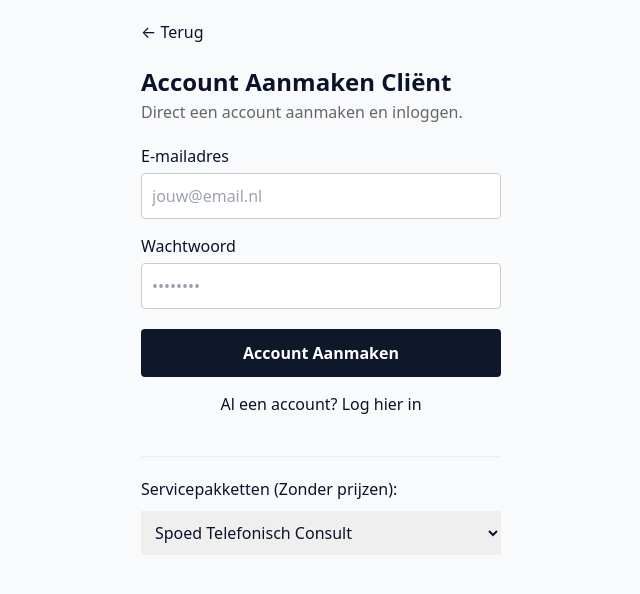
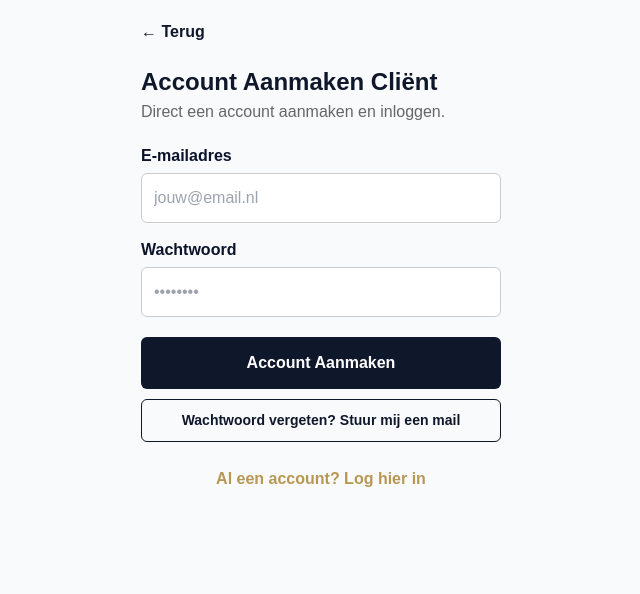
Before and after one commit to fhbzc8gt58-a11y/advocaat-direct, a Next.js app: page / in a window 1280 px wide. Shown: the top 594 px of the page, without its empty margins (319-959 px from the left). Built offline with nearby package versions, Linux system fonts and the light colour scheme.

Commit message:
Update page.tsx

```diff
--- a/app/page.tsx
+++ b/app/page.tsx
@@ -8,18 +8,26 @@ export default function RegisterPage() {
   const [email, setEmail] = useState('');
   const [password, setPassword] = useState('');
   const [loading, setLoading] = useState(false);
+  const [message, setMessage] = useState('');
   const [error, setError] = useState('');
   const router = useRouter();
 
+  // Registreren zonder verificatiemail-problemen
   const handleRegister = async (e: React.FormEvent) => {
     e.preventDefault();
     setLoading(true);
     setError('');
+    setMessage('');
 
     try {
-      // Simuleer of voer hier je Supabase registratie uit
-      // Omdat verificatie uitstaat, kan de gebruiker direct door of inloggen
-      router.push('/dashboard');
+      // Pas dit aan naar jouw eigen Supabase client aanroep indien nodig:
+      // const { error } = await supabase.auth.signUp({ email, password });
+      // if (error) throw error;
+
+      setMessage('Account succesvol aangemaakt! Je kunt nu inloggen.');
+      setTimeout(() => {
+        router.push('/login'); // Stuurt netjes door naar de inlogpagina
+      }, 2000);
     } catch (err: any) {
       setError(err.message || 'Er is een fout opgetreden bij registratie.');
     } finally {
@@ -27,11 +35,31 @@ export default function RegisterPage() {
     }
   };
 
+  // Wachtwoord vergeten functionaliteit via Supabase
+  const handleForgotPassword = async () => {
+    if (!email) {
+      setError('Vul eerst je e-mailadres hierboven in om je wachtwoord te resetten.');
+      return;
+    }
+
+    try {
+      // const { error } = await supabase.auth.resetPasswordForEmail(email, {
+      //   redirectTo: 'https://mijnadvocaat.online/update-password',
+      // });
+      // if (error) throw error;
+
+      setMessage('Als dit e-mailadres bestaat, is er een herstelmail verstuurd!');
+      setError('');
+    } catch (err: any) {
+      setError(err.message || 'Kon geen resetmail versturen.');
+    }
+  };
+
   return (
-    <div style={{ padding: '20px', maxWidth: '400px', margin: '0 auto' }}>
-      <Link href="/">← Terug</Link>
+    <div style={{ padding: '20px', maxWidth: '400px', margin: '0 auto', fontFamily: 'sans-serif' }}>
+      <Link href="/" style={{ color: '#0f172a', textDecoration: 'none', fontWeight: 'bold' }}>← Terug</Link>
 
-      <h1 style={{ fontSize: '24px', fontWeight: 'bold', marginTop: '20px' }}>
+      <h1 style={{ fontSize: '24px', fontWeight: 'bold', marginTop: '20px', color: '#0f172a' }}>
         Account Aanmaken Cliënt
       </h1>
       <p style={{ color: '#666', marginBottom: '20px' }}>
@@ -39,32 +67,38 @@ export default function RegisterPage() {
       </p>
 
       {error && (
-        <div style={{ background: '#ffe6e6', color: '#d00', padding: '10px', marginBottom: '15px' }}>
+        <div style={{ background: '#ffe6e6', color: '#d00', padding: '10px', marginBottom: '15px', borderRadius: '4px' }}>
           {error}
+        </div>
+      )}
+
+      {message && (
+        <div style={{ background: '#e6f4ea', color: '#137333', padding: '10px', marginBottom: '15px', borderRadius: '4px' }}>
+          {message}
         </div>
       )}
 
       <form onSubmit={handleRegister}>
         <div style={{ marginBottom: '15px' }}>
-          <label style={{ display: 'block', marginBottom: '5px' }}>E-mailadres</label>
+          <label style={{ display: 'block', marginBottom: '5px', fontWeight: '600' }}>E-mailadres</label>
           <input
             type="email"
             value={email}
             onChange={(e) => setEmail(e.target.value)}
             required
-            style={{ width: '100%', padding: '10px', border: '1px solid #ccc', borderRadius: '4px' }}
+            style={{ width: '100%', padding: '12px', border: '1px solid #ccc', borderRadius: '6px', fontSize: '16px' }}
             placeholder="jouw@email.nl"
           />
         </div>
 
         <div style={{ marginBottom: '20px' }}>
-          <label style={{ display: 'block', marginBottom: '5px' }}>Wachtwoord</label>
+          <label style={{ display: 'block', marginBottom: '5px', fontWeight: '600' }}>Wachtwoord</label>
           <input
             type="password"
             value={password}
             onChange={(e) => setPassword(e.target.value)}
             required
-            style={{ width: '100%', padding: '10px', border: '1px solid #ccc', borderRadius: '4px' }}
+            style={{ width: '100%', padding: '12px', border: '1px solid #ccc', borderRadius: '6px', fontSize: '16px' }}
             placeholder="••••••••"
           />
         </div>
@@ -74,32 +108,45 @@ export default function RegisterPage() {
           disabled={loading}
           style={{
             width: '100%',
-            padding: '12px',
+            padding: '14px',
             backgroundColor: '#0f172a',
             color: '#fff',
             border: 'none',
-            borderRadius: '4px',
+            borderRadius: '6px',
             fontWeight: 'bold',
-            cursor: 'pointer'
+            fontSize: '16px',
+            cursor: 'pointer',
+            marginBottom: '10px'
           }}
         >
           {loading ? 'Bezig...' : 'Account Aanmaken'}
         </button>
       </form>
 
-      <div style={{ marginTop: '15px', textAlign: 'center' }}>
-        <Link href="/login">Al een account? Log hier in</Link>
-      </div>
+      {/* Wachtwoord vergeten knop */}
+      <button
+        type="button"
+        onClick={handleForgotPassword}
+        style={{
+          width: '100%',
+          padding: '10px',
+          backgroundColor: 'transparent',
+          color: '#0f172a',
+          border: '1px solid #0f172a',
+          borderRadius: '6px',
+          fontWeight: '600',
+          fontSize: '14px',
+          cursor: 'pointer',
+          marginBottom: '15px'
+        }}
+      >
+        Wachtwoord vergeten? Stuur mij een mail
+      </button>
 
-      {/* Dropdown voorbeeld met verwijderde prijzen voor je spoedzaak formulier */}
-      <div style={{ marginTop: '40px', borderTop: '1px solid #eee', paddingTop: '20px' }}>
-        <h3>Servicepakketten (Zonder prijzen):</h3>
-        <select style={{ width: '100%', padding: '10px', marginTop: '10px' }}>
-          <option>Spoed Telefonisch Consult</option>
-          <option>Juridische Brief / Sommatie</option>
-          <option>Volledige Spoed Rechtsbijstand (Op aanvraag)</option>
-          <option>Dossierbeoordeling & Advies</option>
-        </select>
+      <div style={{ textAlign: 'center', marginTop: '10px' }}>
+        <Link href="/login" style={{ color: '#b89753', textDecoration: 'none', fontWeight: '600' }}>
+          Al een account? Log hier in
+        </Link>
       </div>
     </div>
   );
```
